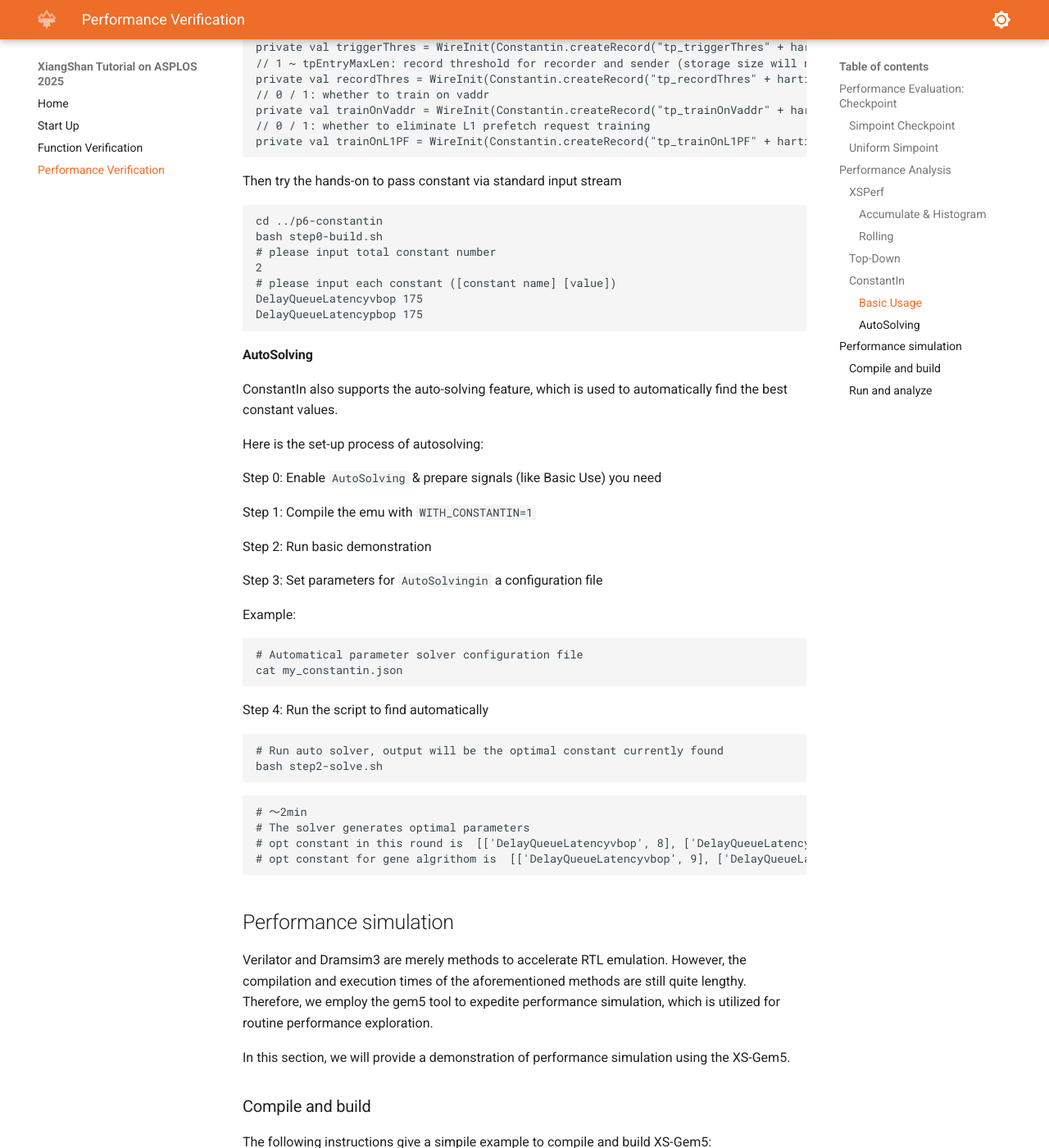
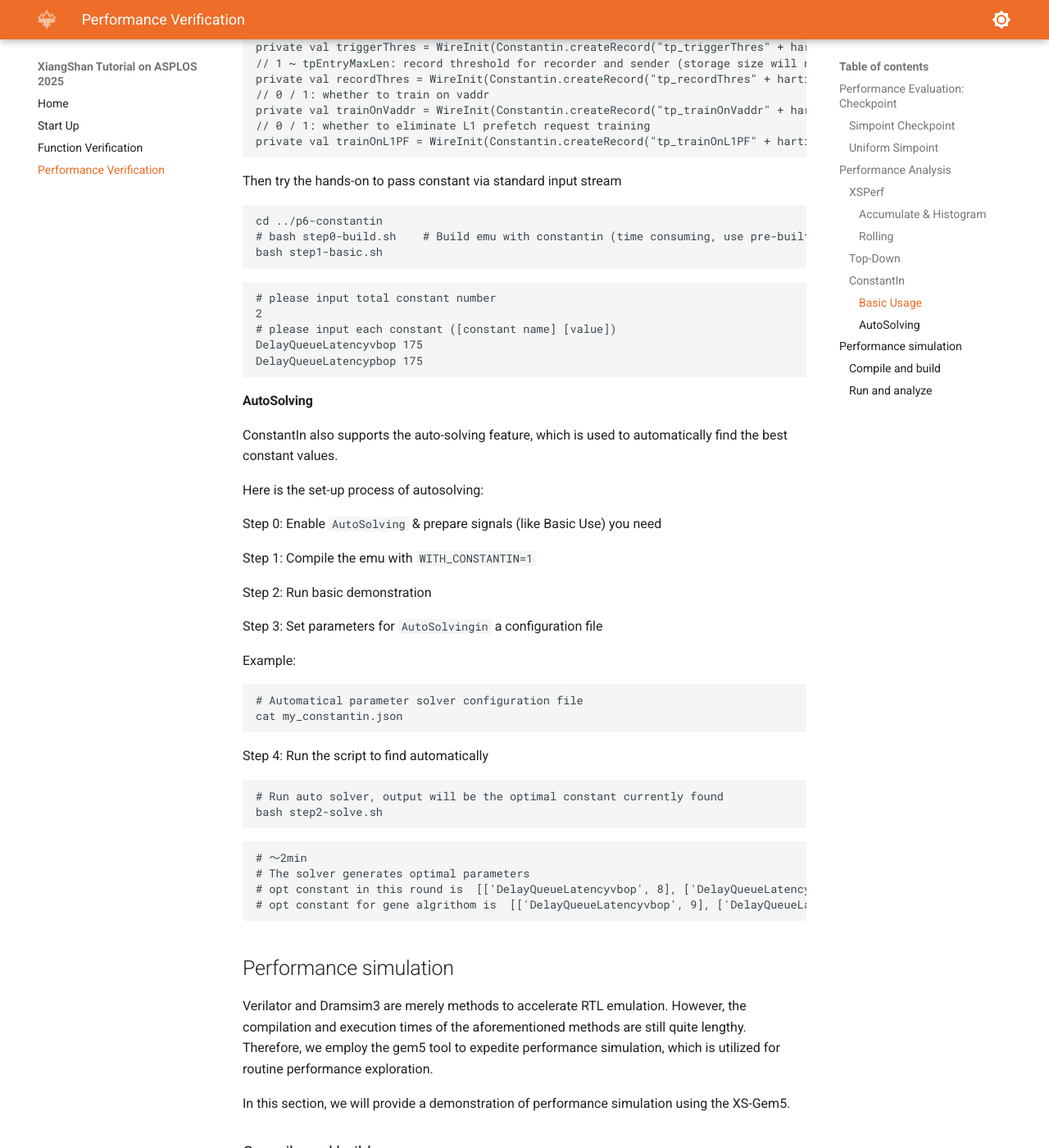
Before and after one commit to OpenXiangShan/tutorial, an MkDocs documentation site: the page built from docs/performance.md, in a window 1280 px wide and 1400 px high, scrolled down 6529 px. Shown: the whole window at 82% size. Built offline with MkDocs 1.6.1 and Material for MkDocs 9.7.7, drawn with Linux system fonts in a browser that asks for light colours; some of the changed text lies outside the part shown.

Commit message:
docs: fix some errors

````diff
--- a/docs/performance.md
+++ b/docs/performance.md
@@ -17,7 +17,7 @@ In this section, we will provide a demonstration of generating an agile test sui
 Step 0: Prepare NEMU environment for SimPoint checkpoint.
 
 ```
-cd ../p4-checkpoint && bash simpoint_step0-prepare.sh
+cd ../p4-checkpoint && bash simpoint_step0_prepare.sh
 ```
 
 ```
@@ -43,7 +43,7 @@ cd ../p4-checkpoint && bash simpoint_step0-prepare.sh
 Step 1: Execute the workload and collect program behavior.
 
 ```
-bash simpoint_step1-profiling.sh
+bash simpoint_step1_profiling.sh
 ```
 
 ```
@@ -195,7 +195,7 @@ Example:
 
 ```
 cd ../p5-xs-perf
-bash xs-perf-log.sh | head –n 20
+bash xs-perf-log.sh | head -n 20
 ```
 
 ```
@@ -219,7 +219,7 @@ Example:
 step 1: Build emu with rolling  (time consuming, use pre-built emu instead)
 
 ```
-bash xs-perf-prepare.sh
+# bash xs-perf-prepare.sh   # Build emu with rolling  (time consuming, use pre-built emu instead)
 ```
 
 ```
@@ -344,7 +344,11 @@ Then try the hands-on to pass constant via standard input stream
 
 ```
 cd ../p6-constantin
-bash step0-build.sh
+# bash step0-build.sh    # Build emu with constantin (time consuming, use pre-built emu instead)
+bash step1-basic.sh
+```
+
+```
 # please input total constant number
 2
 # please input each constant ([constant name] [value])
@@ -400,8 +404,8 @@ The following instructions give a simpile example to compile and build XS-Gem5:
 
 ```
 cd ../p7-xs-gem5 # Enter  XS-Gem5  tutorial directory
-bash 0-gem5_prepare.sh
-cd ~/pre/tutorial/p5-xs-gem5 && export gem5_home=`~/pre/gem5`
+# bash 0-gem5_prepare.sh   # ~8min, time consuming, use pre-built gem5 instead
+export gem5_home=~/gem5-pre/gem5 && cd ~/gem5-pre/tutorial/p7-xs-gem5
 ```
 
 ### Run and analyze
````
